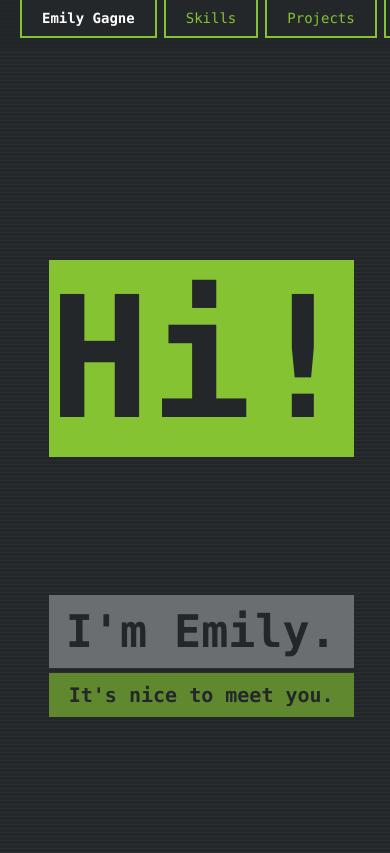
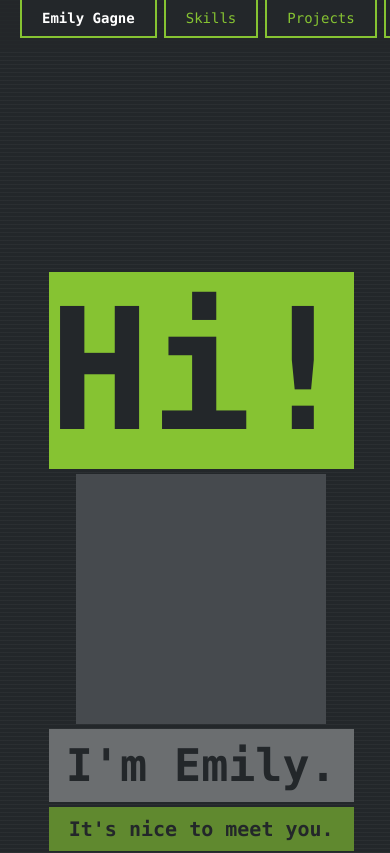
Before and after one commit to ceg9498/portfolio, a React (Create React App) app: page / in a window 390 px wide. Shown: the top 853 px of the page. Built offline with nearby package versions, Linux system fonts and the light colour scheme.

Commit message:
Update Welcome css; make space for a photo.

```diff
--- a/src/App.scss
+++ b/src/App.scss
@@ -1,6 +1,5 @@
 @import './SassPartials/colors';
 @import './SassPartials/nav';
-@import './SassPartials/welcome';
 
 * {
   box-sizing: border-box;
--- a/src/SassPartials/_welcome.scss
+++ b/src/Components/Layout/Welcome.module.scss
@@ -1,17 +1,19 @@
+@import '../../SassPartials/colors';
 
-#welcome-section {
+
+.section {
   box-sizing: border-box;
-  height: 100vh;
+  min-height: 100vh;
   width: 75%;
-  margin: 0px auto;
+	margin: 0px auto;
+	padding-top: 25vh;
 }
-#welcome-grid {
+.grid {
   background: none;
-  height: 100%;
-  margin: 0px;
   padding: 0px;
   display: grid;
-  grid-template:
+	grid-template:
+		"greet greet photo ."
     "greet greet name ."
     ". tagline tagline tagline";
   grid-gap: 5px;
@@ -21,7 +23,7 @@
     text-align: center;
   }
 }
-#w-name {
+.name {
   font-size: 45px;
   margin: 0px;
   padding: 10px 0px;
@@ -32,7 +34,13 @@
   background: $ltgrey;
   color: $dkgrey;
 }
-#w-greeting {
+.photo {
+	grid-area: photo;
+	width: 250px;
+	height: 250px;
+	background-color: $mdgrey;
+}
+.greeting {
   font-size: 20vh;
   grid-area: greet;
   align-self: end;
@@ -40,7 +48,7 @@
   background: $ltgreen;
   color: $dkgrey;
 }
-#w-tagline {
+.tagline {
   padding: 10px 0px;
   font-weight: bold;
   font-size: 20px;
@@ -53,24 +61,27 @@
 
 // re-arrange welcome section
 @media only screen and (max-width: 650px){
-  #welcome-grid {
+  .grid {
     grid-template:
       "."
       "greet"
-      "."
+      "photo"
       "name"
       "tagline";
     grid-template-rows: .25fr auto .25fr auto auto;
     align-content: center;
-  }
+	}
+	.photo {
+		justify-self: center;
+	}
 }
 
 // Re-size welcome section text
 @media only screen and (max-width: 380px){
-  #w-name {
+  .name {
     font-size: 30px;
   }
-  #w-tagline {
+	.tagline {
     font-size: 10px;
   }
 }
--- a/src/Components/Layout/Welcome.tsx
+++ b/src/Components/Layout/Welcome.tsx
@@ -1,12 +1,16 @@
 import React from 'react'
+import styles from './Welcome.module.scss'
+
+// import profile from '../../Images/photo.png'
 
 export function Welcome(){
   return(
-    <header id="welcome-section">
-      <h1 id="welcome-grid">
-        <span id="w-greeting">Hi!</span>
-        <span id="w-name">I'm Emily.</span>
-        <span id="w-tagline">It's nice to meet you.</span>
+    <header id="welcome-section" className={styles.section}>
+      <h1 className={styles.grid}>
+        <span className={styles.greeting}>Hi!</span>
+        <div className={styles.photo} /*style={{backgroundImage: `url('${profile}')`}}*/></div>
+        <span className={styles.name}>I'm Emily.</span>
+        <span className={styles.tagline}>It's nice to meet you.</span>
       </h1>
     </header>
   );
```
